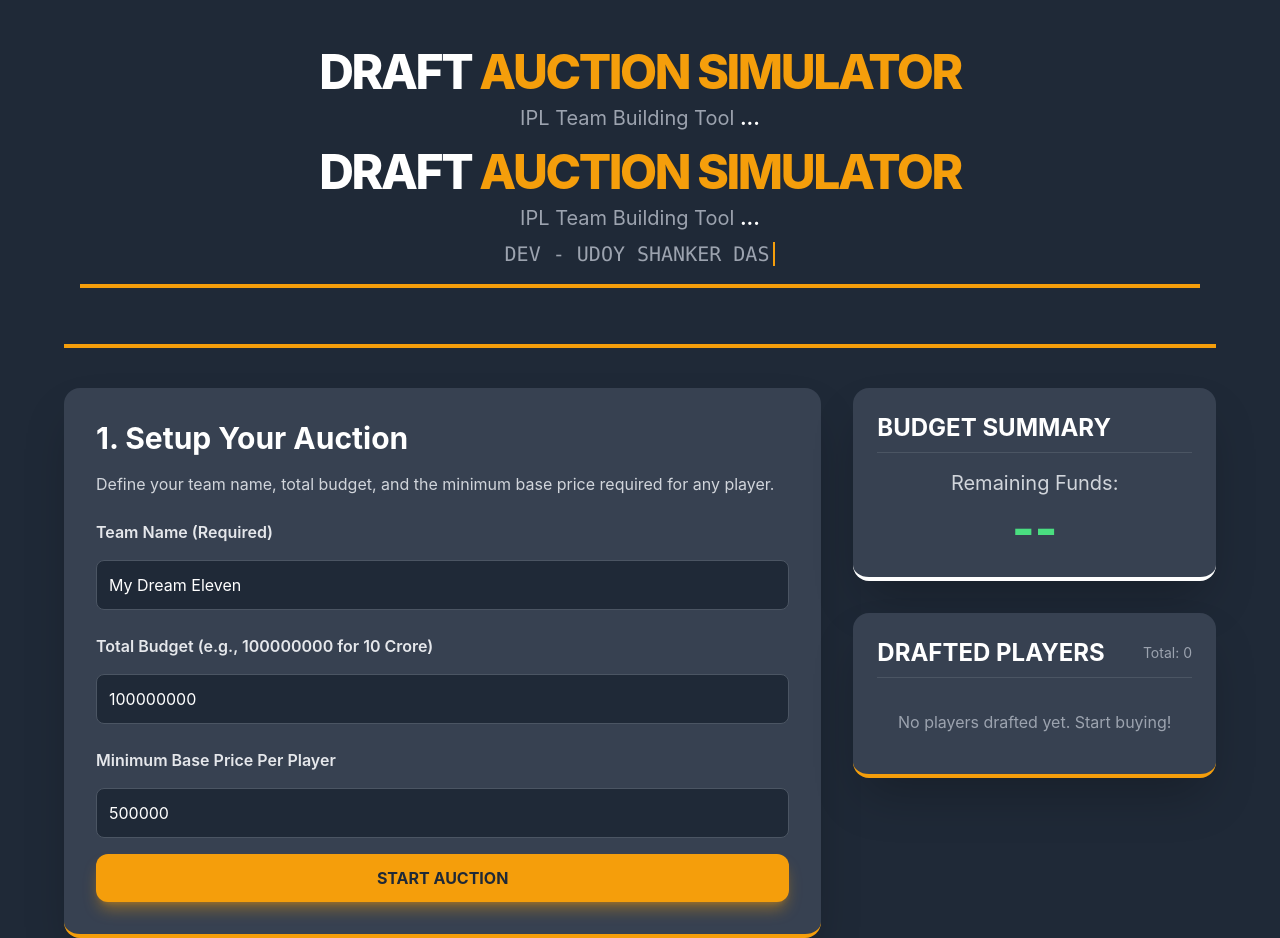
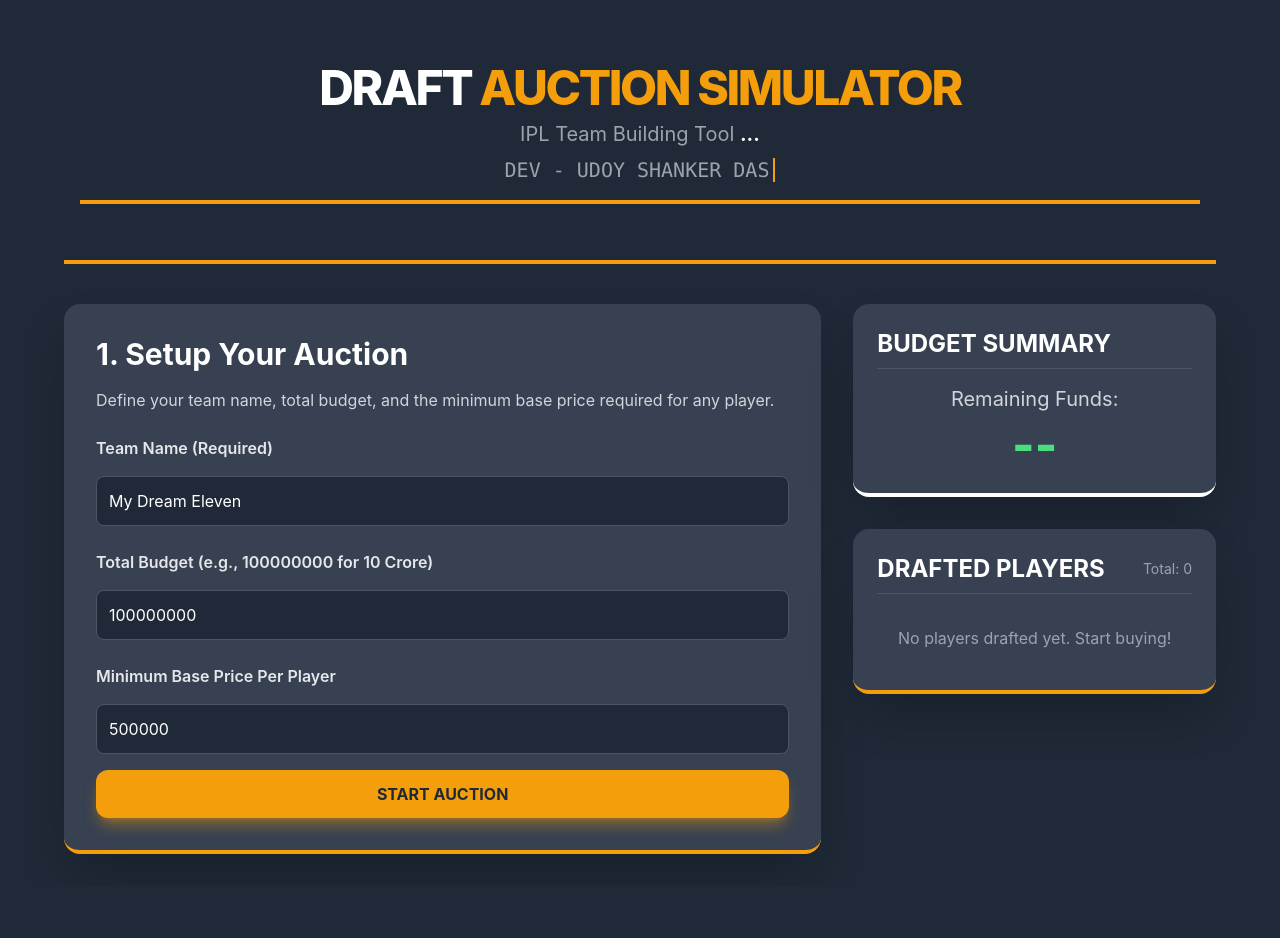
Before and after one commit to udoy1345/ipl, a plain HTML site: page index.html in a window 1280 px wide. After the commit the page ends 886 px from the top, so only its background shows below. Drawn offline with nearby package versions, Linux system fonts and the light colour scheme.

Commit message:
Update index.html

```diff
--- a/index.html
+++ b/index.html
@@ -549,12 +549,7 @@
     <div class="max-w-6xl mx-auto">
         <!-- Header -->
         <header class="text-center mb-10 p-4 border-b-4 border-accent">
-            <h1 class="text-5xl font-extrabold text-accent tracking-tighter">
-                <span class="text-white">DRAFT</span> AUCTION SIMULATOR
-            </h1>
-            <p class="text-gray-400 mt-2 text-xl">
-                IPL Team Building Tool <span id="team-name-display" class="font-bold text-white">...</span>
-            </p>
+
             <header class="text-center mb-10 p-4 border-b-4 border-accent">
   <h1 class="text-5xl font-extrabold text-accent tracking-tighter">
     <span class="text-white">DRAFT</span> AUCTION SIMULATOR
```
